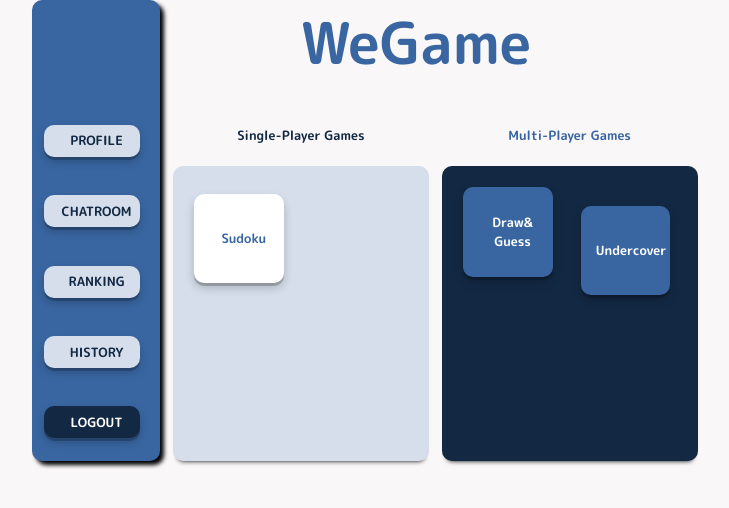
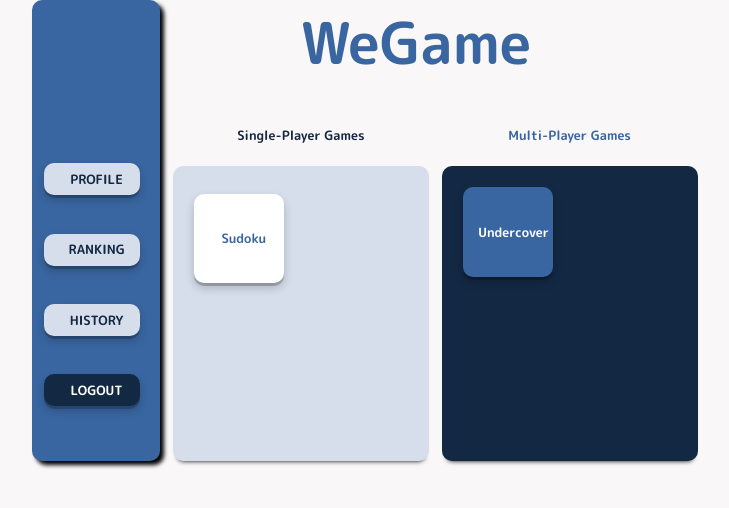
Before and after one commit to sopra-fs23-group-26/client, a React (Create React App) app: page /platform in a window 1280 px wide. Shown: the top 508 px of the page, without its empty margins (301-1030 px from the left). Built offline with nearby package versions, Linux system fonts and the light colour scheme; no server answers; sample sign-in values are in the browser's storage.

Commit message:
Deleted unused button

```diff
--- a/src/components/views/Platform.js
+++ b/src/components/views/Platform.js
@@ -121,17 +121,6 @@ const Platform = () => {
                     "position": "relative", "top": "-1.5vw", "left": "2vw",
                     "font-size": "1vw",
                     "text-align": "center"
-                }}>
-                    Draw& <br/>Guess
-                </Button>
-                <Button style={{
-                    "width": "7vw", "height": "7vw", "border-radius": "10px",
-                    "color": "white",
-                    "background-color": "rgb(57,102, 161)",
-                    "box-shadow": "0px 3px 0px rgba(0, 0, 0, 0.2), 0px 5px 10px rgba(0, 0, 0, 0.2)",
-                    "position": "relative", "top": "-0.8vw", "left": "4.5vw",
-                    "font-size": "1vw",
-                    "text-align": "center"
                 }} onClick={() => history.push('/select')}>
                     Undercover
                 </Button>
@@ -157,26 +146,13 @@ const Platform = () => {
                     "text-transform": "uppercase",
                     "background-color": "rgb(214, 222, 235)",
                     "box-shadow": "0px 3px 0px rgba(0, 0, 0, 0.2), 0px 5px 10px rgba(0, 0, 0, 0.2)",
-                    "position": "relative", "top": "11vw", "left": "50%", "transform": "translate(-50%, -50%)",
+                    "position": "relative", "top": "14vw", "left": "50%", "transform": "translate(-50%, -50%)",
                     "font-size": "1vw",
                     "width": "7.5vw", "height": "2.5vw", "border-radius": "10px",
                 }}
                         onClick={() => gotoProfile()}
                 >
                     Profile
-                </Button>
-                <Button style={{
-
-                    "color": "rgb(19,40, 67)",
-                    "text-transform": "uppercase",
-                    "background-color": "rgb(214, 222, 235)",
-                    "box-shadow": "0px 3px 0px rgba(0, 0, 0, 0.2), 0px 5px 10px rgba(0, 0, 0, 0.2)",
-                    "position": "relative", "top": "14vw", "left": "50%", "transform": "translate(-50%, -50%)",
-                    "font-size": "1vw",
-                    "width": "7.5vw", "height": "2.5vw", "border-radius": "10px",
-                    "text-items": "center"
-                }}>
-                    Chatroom
                 </Button>
                 <Button style={{
 
```
